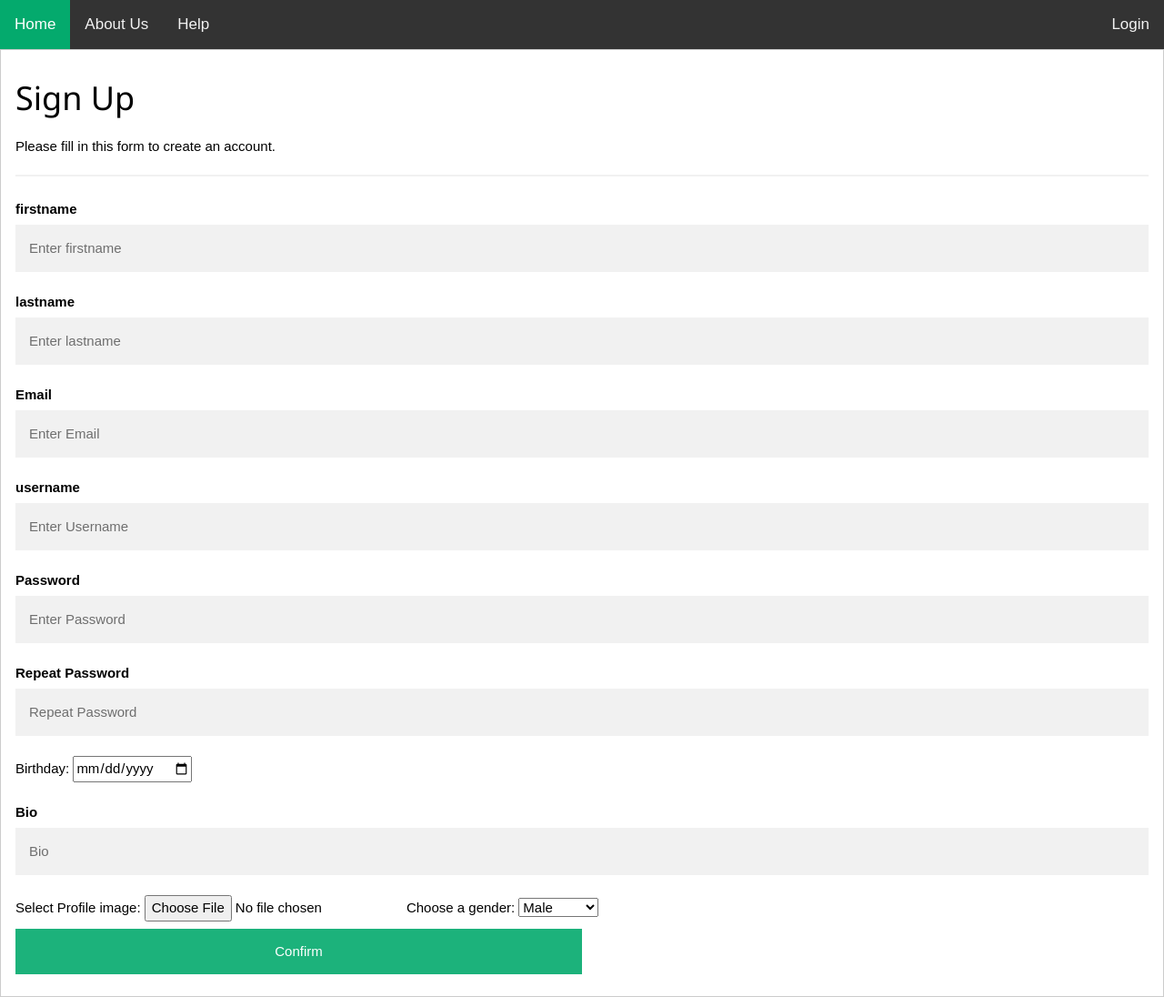
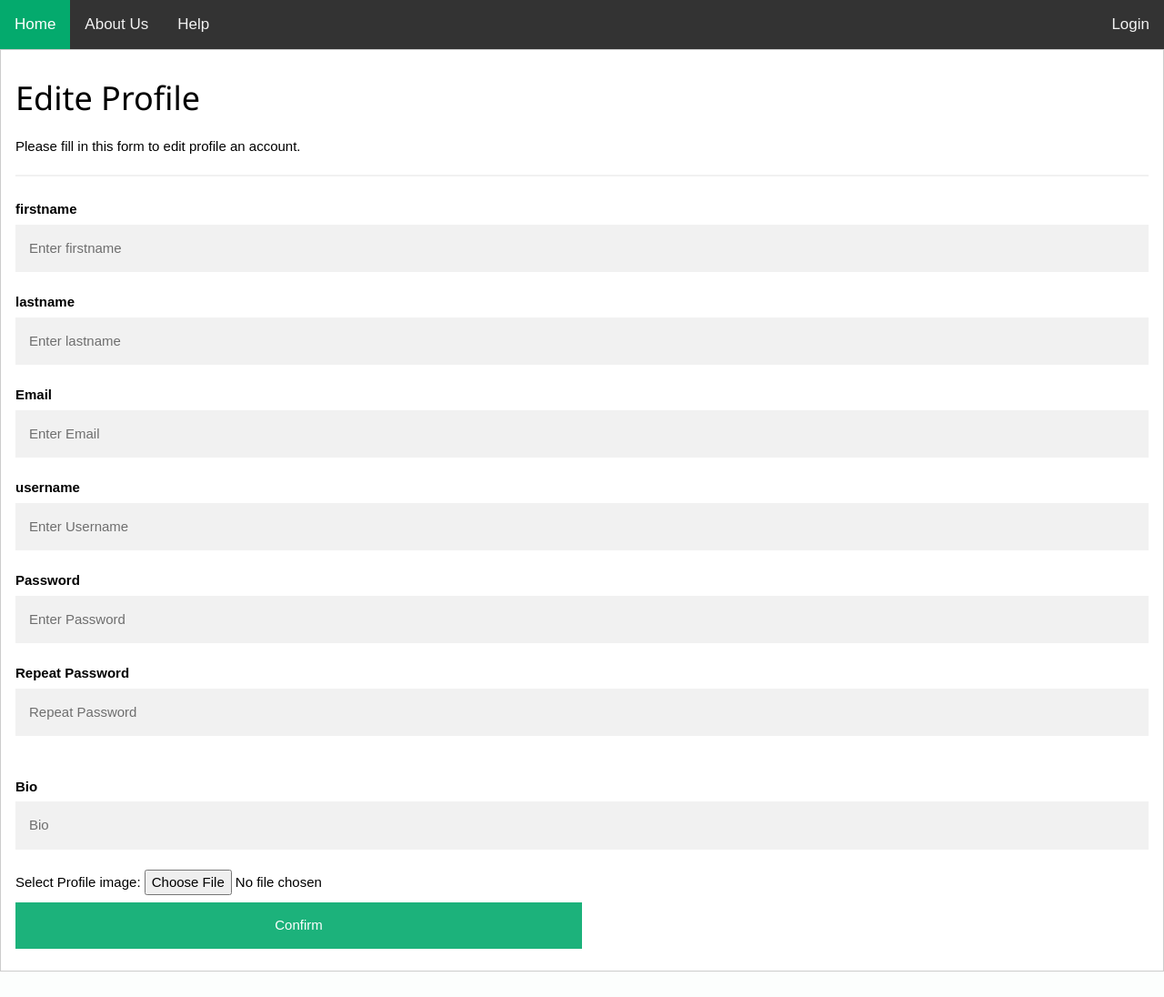
Before and after one commit to FinalProject331/CN331-FinalProject, a Django app: page /editprofile in a window 1280 px wide. Shown: the whole page at 91% size. After the commit the page ends 1068 px from the top, so only its background shows below. Run offline with Django 4.2, Linux system fonts and the light colour scheme; some libraries are stand-ins or nearby versions.

Commit message:
clone from heroku

```diff
--- a/account/templates/account/editprofile.html
+++ b/account/templates/account/editprofile.html
@@ -86,49 +86,38 @@
 
   <form action="POST" style="border:1px solid #ccc">
     <div class="container">
-      <h1>Sign Up</h1>
-      <p>Please fill in this form to create an account.</p>
+      <h1>Edite Profile</h1>
+      <p>Please fill in this form to edit profile an account.</p>
       <hr>
 
       <label for="first_name"><b>firstname</b></label>
-      <input type="text" placeholder="Enter firstname" name="first_name" required>
+      <input type="text" placeholder="Enter firstname" name="first_name">
 
       <label for="last_name"><b>lastname</b></label>
-      <input type="text" placeholder="Enter lastname" name="last_name" required>
+      <input type="text" placeholder="Enter lastname" name="last_name">
 
       <label for="email"><b>Email</b></label>
-      <input type="text" placeholder="Enter Email" name="email" required>
+      <input type="text" placeholder="Enter Email" name="email">
 
       <label for="username"><b>username</b></label>
-      <input type="text" placeholder="Enter Username" name="username" required>
+      <input type="text" placeholder="Enter Username" name="username" >
 
 
       <label for="psw"><b>Password</b></label>
-      <input type="password" placeholder="Enter Password" name="psw" required>
+      <input type="password" placeholder="Enter Password" name="psw" >
 
       <label for="psw-repeat"><b>Repeat Password</b></label>
-      <input type="password" placeholder="Repeat Password" name="psw-repeat" required>
-
-      <label for="birthday">Birthday:</label>
-      <input type="date" id="birthday" name="birthday">
+      <input type="password" placeholder="Repeat Password" name="psw-repeat">
 
 
       <br>
       <br>
       <label for="bio"><b>Bio</b></label>
-      <input type="text" placeholder="Bio" name="bio" required>
+      <input type="text" placeholder="Bio" name="bio">
 
 
       <label for="img">Select Profile image:</label>
       <input type="file" id="img" name="img" accept="image/*">
-
-      <label for="gender">Choose a gender:</label>
-      <select name="gender" id="gender">
-        <option value="M">Male</option>
-        <option value="F">Femeal</option>
-        <option value="L">LGBTQ+</option>
-        <option value="N">not define</option>
-      </select>
 
 
 
```
Also changed, not shown: core/templates/registration/signup.html (+17 -2 lines).
